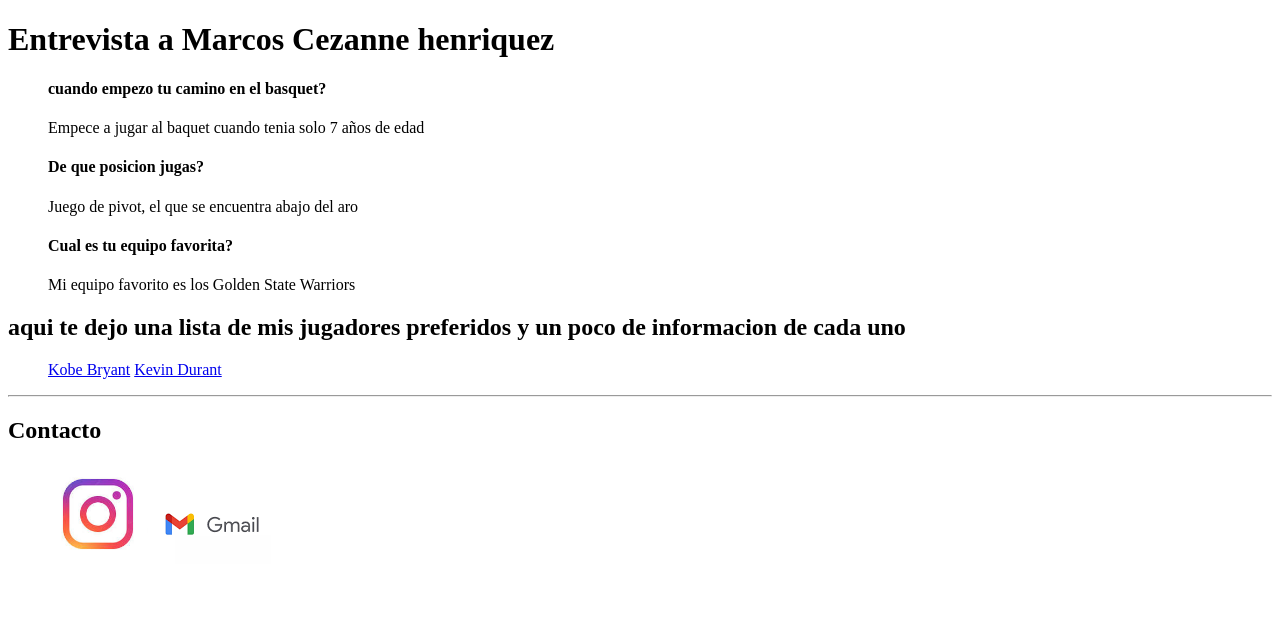
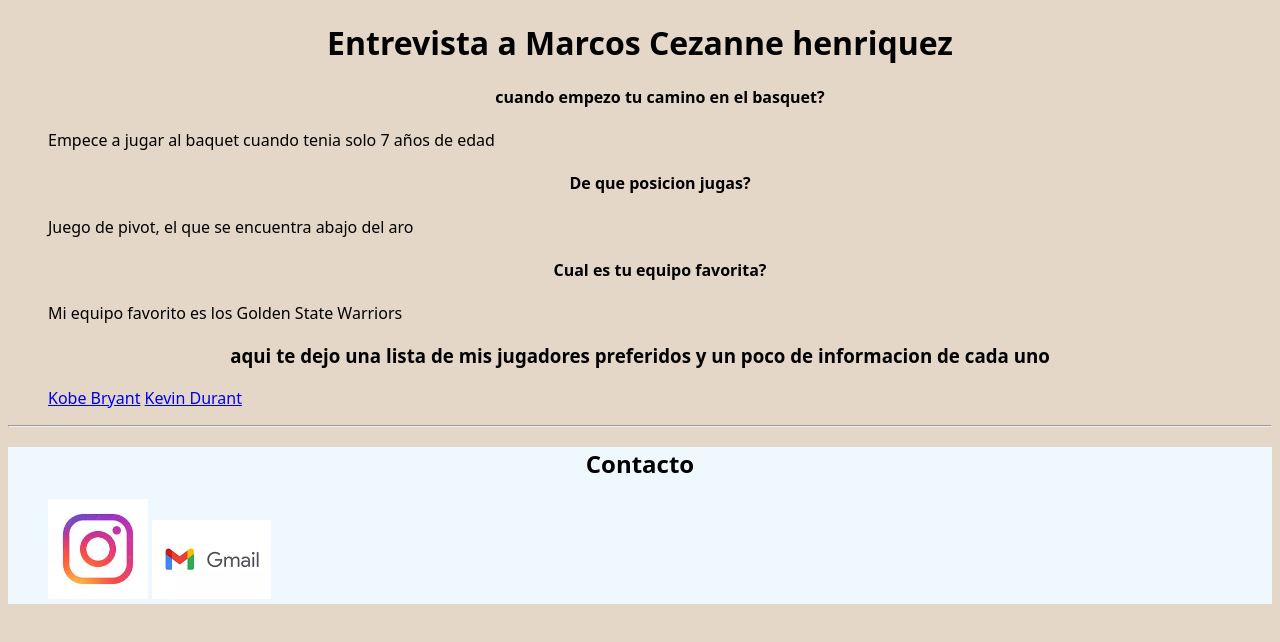
Before and after one commit to marcoscezannee/GeneracionT, a plain HTML site: page clase_HTML.html/index.html in a window 1280 px wide. Drawn offline with Linux system fonts and the light colour scheme.

Commit message:
changes 2

```diff
--- /dev/null
+++ b/clase_HTML.html/estilos/estilos.css
@@ -0,0 +1,17 @@
+
+body{
+    background-color:rgb(228, 215, 199);
+    font-family: system-ui, -apple-system, BlinkMacSystemFont, 'Segoe UI', Roboto, Oxygen, Ubuntu, Cantarell, 'Open Sans', 'Helvetica Neue', sans-serif;
+}
+footer {
+    background-color: aliceblue;
+}
+div h2 {
+    color: antiquewhite;
+}
+h1, h2, h3, h4{
+    text-align: center;
+}
+p{
+    color: rgb(0, 0, 0);
+}
--- a/clase_HTML.html/index.html
+++ b/clase_HTML.html/index.html
@@ -4,7 +4,8 @@
     <meta charset="UTF-8">
     <meta http-equiv="X-UA-Compatible" content="IE=edge">
     <meta name="viewport" content="width=device-width, initial-scale=1.0">
-    <title>Document</title>
+    <title>Mi primer pagina</title>
+    <link rel="stylesheet" href="estilos/estilos.css">
 </head>
 <body>
     <div>
@@ -19,19 +20,21 @@
            <h4><il>Cual es tu equipo favorita?</il></h4>
            <p>Mi equipo favorito es los Golden State Warriors</p>
         </ul>
-        <h2>aqui te dejo una lista de mis jugadores preferidos y un poco de informacion de cada uno</h2>
+        <h3>aqui te dejo una lista de mis jugadores preferidos y un poco de informacion de cada uno</h3>
         <ol>
             <il><a href="Kobe.html">Kobe Bryant</a></il>
             <il><a href="kevin.html">Kevin Durant</a></il>
         </ol>
+    </div>
         <hr>
+    <footer>
         <h2>Contacto</h2>
         <ul>
-            <a href="https://www.instagram.com/marcoscezanne_" target="_blank"><IMG SRC="instagram.gif" width="100px" height="100px"></a>
-            <a href= mailto: marcoscezannehenriquez@manantiales.edu.ar target="_blank"><IMG src="gmail.gif"></a>
+            <a href="https://www.instagram.com/marcoscezanne_" target="_blank"><IMG SRC="imagenes/instagram.gif" alt="instagram" width="100px" height="100px"></a>
+            <a href= mailto: marcoscezannehenriquez@manantiales.edu.ar target="_blank"><img src="imagenes/gmail.gif" alt="gmail"></a>
         </ul>
+    </footer>
 
-    </div>
 
 </body>
 </html>
```
Also changed, not shown: clase_HTML.html/html/kevin.html (renamed from clase_HTML.html/kevin.html, +6 -6 lines), clase_HTML.html/html/Kobe.html (renamed from clase_HTML.html/Kobe.html), clase_HTML.html/imagenes/gmail.gif (renamed from clase_HTML.html/gmail.gif), clase_HTML.html/imagenes/instagram.gif (renamed from clase_HTML.html/instagram.gif).
